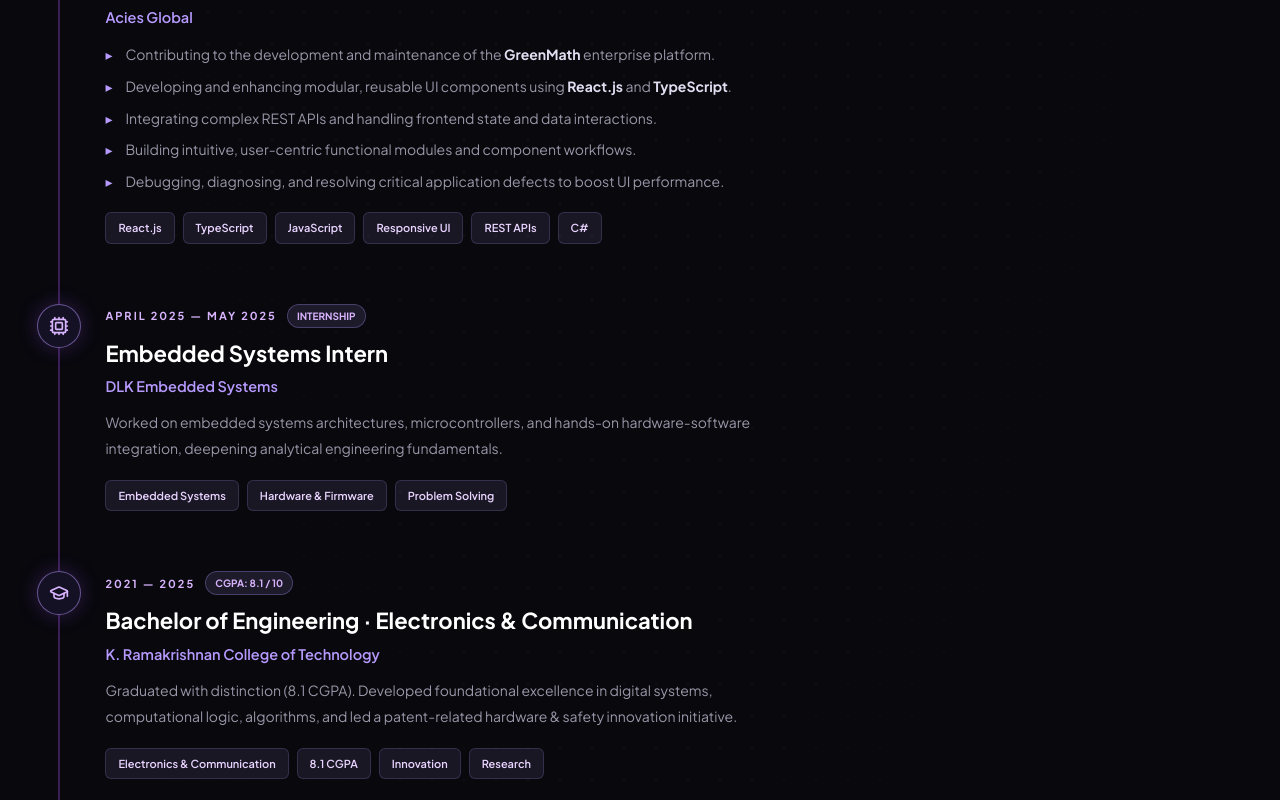
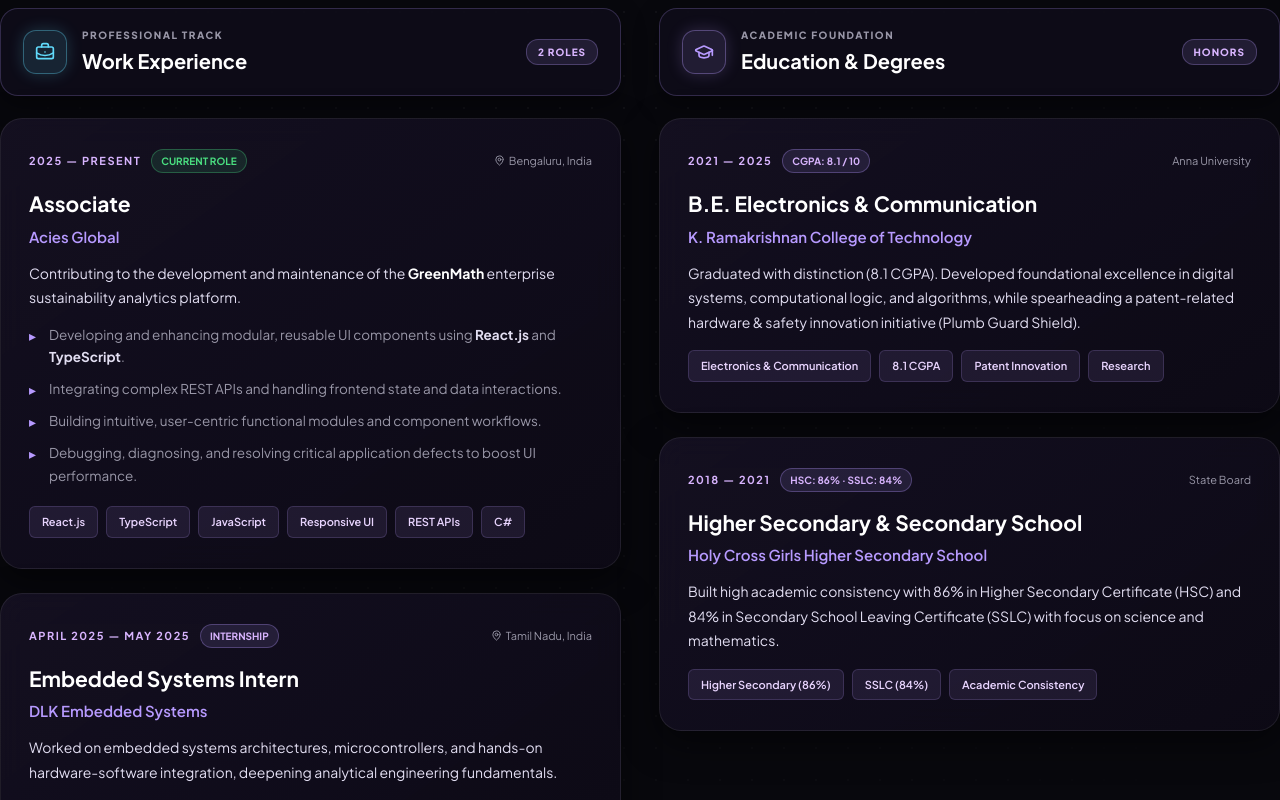
Before and after one commit to Sivalekshmi06/my-portfolio, a React (Vite) app: page / in a window 1280 px wide. Shown: the part 3140-3940 px from the top of the page. Built offline with nearby package versions, Linux system fonts and the light colour scheme; a web font is replaced by a local one.

Commit message:
Redesign Experience & Education into balanced 2-column widescreen layout

```diff
--- a/src/App.css
+++ b/src/App.css
@@ -1398,47 +1398,137 @@ button {
 }
 
 /* =========================================================
-   EXPERIENCE SECTION (Timeline)
+   EXPERIENCE & EDUCATION SECTION (Balanced 2-Column Grid)
 ========================================================= */
 
-.timeline {
-  border-left: 2px solid rgba(168, 85, 247, 0.3);
-  margin-left: 20px;
-}
-
-.timeline-item {
+.experience-section {
   position: relative;
-  padding: 0 0 60px 45px;
-}
-
-.timeline-icon {
-  position: absolute;
-  left: -23px;
-  top: 0;
+  width: 100%;
+}
+
+.career-split-grid {
+  display: grid;
+  grid-template-columns: repeat(2, 1fr);
+  gap: 38px;
+  align-items: start;
+  margin-top: 24px;
+}
+
+.career-column {
+  display: flex;
+  flex-direction: column;
+  gap: 22px;
+}
+
+.career-column-header {
+  display: flex;
+  align-items: center;
+  gap: 15px;
+  padding: 18px 22px;
+  background: rgba(18, 14, 30, 0.65);
+  border: 1px solid rgba(183, 154, 255, 0.22);
+  border-radius: 18px;
+  backdrop-filter: blur(12px);
+  -webkit-backdrop-filter: blur(12px);
+  box-shadow: 0 8px 25px rgba(0, 0, 0, 0.4);
+}
+
+.career-header-icon {
   width: 44px;
   height: 44px;
-  border: 1px solid rgba(183, 154, 255, 0.5);
-  border-radius: 50%;
-  background: #141124;
+  border-radius: 13px;
   display: grid;
   place-items: center;
+  flex-shrink: 0;
+}
+
+.career-header-icon.work-icon {
+  background: rgba(97, 218, 251, 0.12);
+  border: 1px solid rgba(97, 218, 251, 0.35);
+  color: #61dafb;
+  box-shadow: 0 0 16px rgba(97, 218, 251, 0.2);
+}
+
+.career-header-icon.edu-icon {
+  background: rgba(183, 154, 255, 0.12);
+  border: 1px solid rgba(183, 154, 255, 0.35);
+  color: #b79aff;
+  box-shadow: 0 0 16px rgba(183, 154, 255, 0.2);
+}
+
+.career-column-eyebrow {
+  display: block;
+  font-size: 10px;
+  font-weight: 800;
+  letter-spacing: 1.5px;
+  color: var(--muted);
+  text-transform: uppercase;
+}
+
+.career-column-title {
+  font-size: 20px;
+  font-weight: 700;
+  color: #fff;
+  margin: 2px 0 0;
+}
+
+.career-count-pill {
+  margin-left: auto;
+  font-size: 10px;
+  font-weight: 800;
+  letter-spacing: 1px;
   color: var(--accent-light);
-  box-shadow: 0 0 20px rgba(168, 85, 247, 0.25);
-}
-
-.timeline-badge-row {
-  display: flex;
+  background: rgba(183, 154, 255, 0.12);
+  border: 1px solid rgba(183, 154, 255, 0.28);
+  padding: 4px 11px;
+  border-radius: 12px;
+}
+
+.timeline-track {
+  display: flex;
+  flex-direction: column;
+  gap: 24px;
+}
+
+.timeline-card {
+  position: relative;
+  background: linear-gradient(145deg, rgba(22, 17, 36, 0.85) 0%, rgba(13, 10, 22, 0.96) 100%);
+  border: 1px solid rgba(255, 255, 255, 0.08);
+  border-radius: 22px;
+  padding: 30px 28px;
+  backdrop-filter: blur(14px);
+  -webkit-backdrop-filter: blur(14px);
+  transition: all 0.35s cubic-bezier(0.16, 1, 0.3, 1);
+  box-shadow: 0 12px 35px rgba(0, 0, 0, 0.5);
+}
+
+.timeline-card:hover {
+  border-color: rgba(183, 154, 255, 0.42);
+  transform: translateY(-4px);
+  box-shadow: 0 20px 50px rgba(0, 0, 0, 0.65), 0 0 28px rgba(168, 85, 247, 0.18);
+}
+
+.timeline-card-header {
+  display: flex;
+  justify-content: space-between;
   align-items: center;
   flex-wrap: wrap;
   gap: 10px;
-  margin-bottom: 8px;
+  margin-bottom: 14px;
+}
+
+.timeline-badge-row {
+  display: flex;
+  align-items: center;
+  flex-wrap: wrap;
+  gap: 10px;
 }
 
 .timeline-date {
   color: var(--accent-light);
   font-size: 11px;
   font-weight: 700;
-  letter-spacing: 2px;
+  letter-spacing: 1.5px;
 }
 
 .current-badge, .cgpa-pill {
@@ -1458,38 +1548,56 @@ button {
 }
 
 .location-tag {
-  font-size: 10px;
+  display: inline-flex;
+  align-items: center;
+  gap: 4px;
+  font-size: 11px;
   color: var(--muted);
 }
 
-.timeline-content h3 {
-  font-size: 22px;
+.timeline-role-info {
+  margin-bottom: 12px;
+}
+
+.role-title {
+  font-size: 21px;
   font-weight: 700;
   color: #fff;
-  margin: 6px 0 4px;
-}
-
-.timeline-content h4 {
+  margin: 0 0 4px;
+}
+
+.company-name {
+  display: block;
+  font-size: 15px;
+  font-weight: 600;
   color: var(--accent);
-  font-size: 14.5px;
-  font-weight: 600;
-  margin-bottom: 12px;
+}
+
+.role-summary {
+  color: var(--text-secondary);
+  font-size: 14px;
+  line-height: 1.75;
+  margin: 0 0 14px;
+}
+
+.role-summary strong {
+  color: #fff;
 }
 
 .timeline-bullets {
   list-style: none;
   padding-left: 0;
-  margin: 14px 0;
+  margin: 14px 0 18px;
   display: flex;
   flex-direction: column;
-  gap: 8px;
+  gap: 9px;
 }
 
 .timeline-bullets li {
   position: relative;
   padding-left: 20px;
   color: var(--muted);
-  font-size: 14px;
+  font-size: 13.5px;
   line-height: 1.7;
 }
 
@@ -1505,18 +1613,11 @@ button {
   color: var(--text-secondary);
 }
 
-.timeline-content p {
-  color: var(--muted);
-  line-height: 1.85;
-  font-size: 14px;
-  max-width: 680px;
-}
-
 .tags {
   display: flex;
   flex-wrap: wrap;
   gap: 8px;
-  margin-top: 18px;
+  margin-top: 16px;
 }
 
 .tags span {
@@ -2635,6 +2736,11 @@ button {
     grid-template-columns: 1fr;
   }
 
+  .career-split-grid {
+    grid-template-columns: 1fr;
+    gap: 30px;
+  }
+
   .scroll-indicator {
     display: none;
   }
--- a/src/App.tsx
+++ b/src/App.tsx
@@ -1014,36 +1014,59 @@ function App() {
           </div>
         </section>
 
-        {/* EXPERIENCE & EDUCATION SECTION */}
+        {/* EXPERIENCE & EDUCATION SECTION - BALANCED 2-COLUMN WIDESCREEN GRID */}
         <section className="section experience-section" id="experience">
           <div className="section-heading">
-            <span className="section-label">03 / CAREER TIMELINE</span>
+            <span className="section-label">03 / CAREER & ACADEMICS</span>
             <h2>
               Experience & <span>Education.</span>
             </h2>
-          </div>
-
-          <div className="timeline">
-            {/* FULL TIME ROLE */}
-            <div className="timeline-item">
-              <div className="timeline-icon">
+            <p className="section-subtext">
+              My engineering trajectory from enterprise frontend product development to rigorous academic fundamentals.
+            </p>
+          </div>
+
+          <div className="career-split-grid">
+            {/* COLUMN 1: WORK EXPERIENCE */}
+            <div className="career-column">
+              <div className="career-column-header">
+                <div className="career-header-icon work-icon">
                   <BriefcaseBusiness size={20} />
                 </div>
-              <div className="timeline-content">
+                <div>
+                  <span className="career-column-eyebrow">PROFESSIONAL TRACK</span>
+                  <h3 className="career-column-title">Work Experience</h3>
+                </div>
+                <span className="career-count-pill">2 ROLES</span>
+              </div>
+
+              <div className="timeline-track">
+                {/* 1. Full-Time Role: Acies Global */}
+                <div className="timeline-card">
+                  <div className="timeline-card-header">
                     <div className="timeline-badge-row">
                       <span className="timeline-date">2025 — PRESENT</span>
                       <span className="current-badge">CURRENT ROLE</span>
-                  <span className="location-tag">Bengaluru, India</span>
-                </div>
-                <h3>Associate</h3>
-                <h4>Acies Global</h4>
+                    </div>
+                    <span className="location-tag"><MapPin size={11} /> Bengaluru, India</span>
+                  </div>
+
+                  <div className="timeline-role-info">
+                    <h4 className="role-title">Associate</h4>
+                    <span className="company-name">Acies Global</span>
+                  </div>
+
+                  <p className="role-summary">
+                    Contributing to the development and maintenance of the <strong>GreenMath</strong> enterprise sustainability analytics platform.
+                  </p>
+
                   <ul className="timeline-bullets">
-                  <li>Contributing to the development and maintenance of the <strong>GreenMath</strong> enterprise platform.</li>
                     <li>Developing and enhancing modular, reusable UI components using <strong>React.js</strong> and <strong>TypeScript</strong>.</li>
                     <li>Integrating complex REST APIs and handling frontend state and data interactions.</li>
                     <li>Building intuitive, user-centric functional modules and component workflows.</li>
                     <li>Debugging, diagnosing, and resolving critical application defects to boost UI performance.</li>
                   </ul>
+
                   <div className="tags">
                     <span>React.js</span>
                     <span>TypeScript</span>
@@ -1053,24 +1076,26 @@ function App() {
                     <span>C#</span>
                   </div>
                 </div>
-            </div>
-
-            {/* INTERNSHIP */}
-            <div className="timeline-item">
-              <div className="timeline-icon">
-                <Cpu size={20} />
-              </div>
-              <div className="timeline-content">
+
+                {/* 2. Internship: DLK Embedded Systems */}
+                <div className="timeline-card">
+                  <div className="timeline-card-header">
                     <div className="timeline-badge-row">
                       <span className="timeline-date">APRIL 2025 — MAY 2025</span>
                       <span className="cgpa-pill">INTERNSHIP</span>
                     </div>
-                <h3>Embedded Systems Intern</h3>
-                <h4>DLK Embedded Systems</h4>
-                <p>
-                  Worked on embedded systems architectures, microcontrollers, and hands-on hardware-software
-                  integration, deepening analytical engineering fundamentals.
+                    <span className="location-tag"><MapPin size={11} /> Tamil Nadu, India</span>
+                  </div>
+
+                  <div className="timeline-role-info">
+                    <h4 className="role-title">Embedded Systems Intern</h4>
+                    <span className="company-name">DLK Embedded Systems</span>
+                  </div>
+
+                  <p className="role-summary">
+                    Worked on embedded systems architectures, microcontrollers, and hands-on hardware-software integration, deepening analytical engineering fundamentals.
                   </p>
+
                   <div className="tags">
                     <span>Embedded Systems</span>
                     <span>Hardware & Firmware</span>
@@ -1078,47 +1103,74 @@ function App() {
                   </div>
                 </div>
               </div>
-
-            {/* COLLEGE EDUCATION */}
-            <div className="timeline-item">
-              <div className="timeline-icon">
+            </div>
+
+            {/* COLUMN 2: EDUCATION */}
+            <div className="career-column">
+              <div className="career-column-header">
+                <div className="career-header-icon edu-icon">
                   <GraduationCap size={20} />
                 </div>
-              <div className="timeline-content">
+                <div>
+                  <span className="career-column-eyebrow">ACADEMIC FOUNDATION</span>
+                  <h3 className="career-column-title">Education & Degrees</h3>
+                </div>
+                <span className="career-count-pill">HONORS</span>
+              </div>
+
+              <div className="timeline-track">
+                {/* 1. College Degree: KRCT */}
+                <div className="timeline-card">
+                  <div className="timeline-card-header">
                     <div className="timeline-badge-row">
                       <span className="timeline-date">2021 — 2025</span>
                       <span className="cgpa-pill">CGPA: 8.1 / 10</span>
                     </div>
-                <h3>Bachelor of Engineering · Electronics & Communication</h3>
-                <h4>K. Ramakrishnan College of Technology</h4>
-                <p>
-                  Graduated with distinction (8.1 CGPA). Developed foundational excellence in digital systems,
-                  computational logic, algorithms, and led a patent-related hardware & safety innovation initiative.
+                    <span className="location-tag">Anna University</span>
+                  </div>
+
+                  <div className="timeline-role-info">
+                    <h4 className="role-title">B.E. Electronics & Communication</h4>
+                    <span className="company-name">K. Ramakrishnan College of Technology</span>
+                  </div>
+
+                  <p className="role-summary">
+                    Graduated with distinction (8.1 CGPA). Developed foundational excellence in digital systems, computational logic, and algorithms, while spearheading a patent-related hardware & safety innovation initiative (Plumb Guard Shield).
                   </p>
+
                   <div className="tags">
                     <span>Electronics & Communication</span>
                     <span>8.1 CGPA</span>
-                  <span>Innovation</span>
+                    <span>Patent Innovation</span>
                     <span>Research</span>
                   </div>
                 </div>
-            </div>
-
-            {/* SCHOOL EDUCATION */}
-            <div className="timeline-item">
-              <div className="timeline-icon">
-                <GraduationCap size={20} />
-              </div>
-              <div className="timeline-content">
+
+                {/* 2. School Education: Holy Cross */}
+                <div className="timeline-card">
+                  <div className="timeline-card-header">
                     <div className="timeline-badge-row">
-                  <span className="timeline-date">2019 — 2021</span>
+                      <span className="timeline-date">2018 — 2021</span>
                       <span className="cgpa-pill">HSC: 86% · SSLC: 84%</span>
                     </div>
-                <h3>Higher Secondary & Secondary School</h3>
-                <h4>Holy Cross Girls Higher Secondary School</h4>
-                <p>
-                  Built high academic consistency with 86% in Higher Secondary Certificate (HSC) and 84% in Secondary School Leaving Certificate (SSLC).
+                    <span className="location-tag">State Board</span>
+                  </div>
+
+                  <div className="timeline-role-info">
+                    <h4 className="role-title">Higher Secondary & Secondary School</h4>
+                    <span className="company-name">Holy Cross Girls Higher Secondary School</span>
+                  </div>
+
+                  <p className="role-summary">
+                    Built high academic consistency with 86% in Higher Secondary Certificate (HSC) and 84% in Secondary School Leaving Certificate (SSLC) with focus on science and mathematics.
                   </p>
+
+                  <div className="tags">
+                    <span>Higher Secondary (86%)</span>
+                    <span>SSLC (84%)</span>
+                    <span>Academic Consistency</span>
+                  </div>
+                </div>
               </div>
             </div>
           </div>
```
Lines whose indentation alone changed are shown as unchanged.
